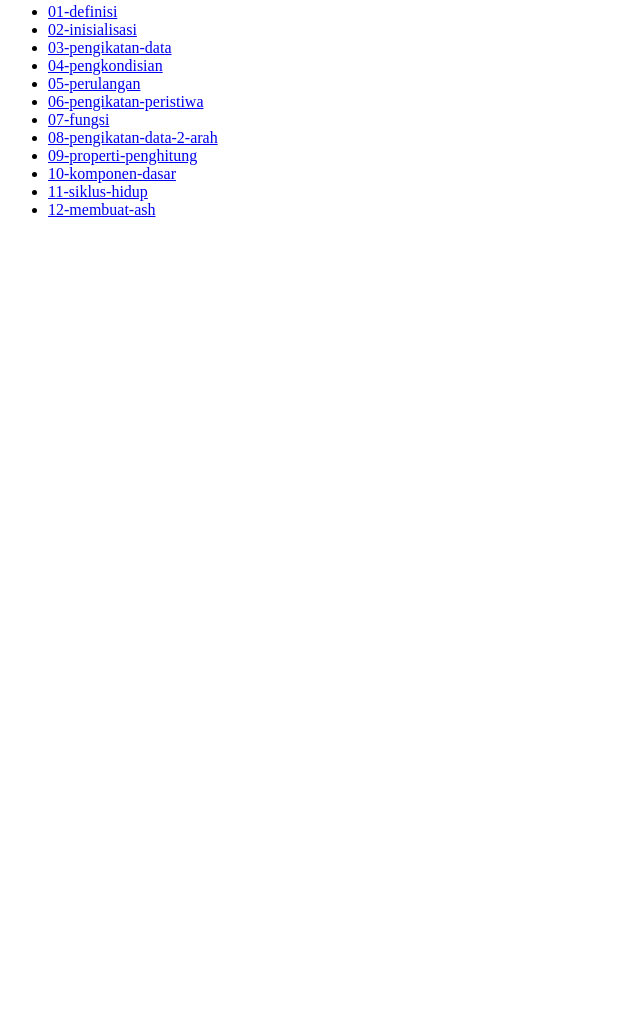
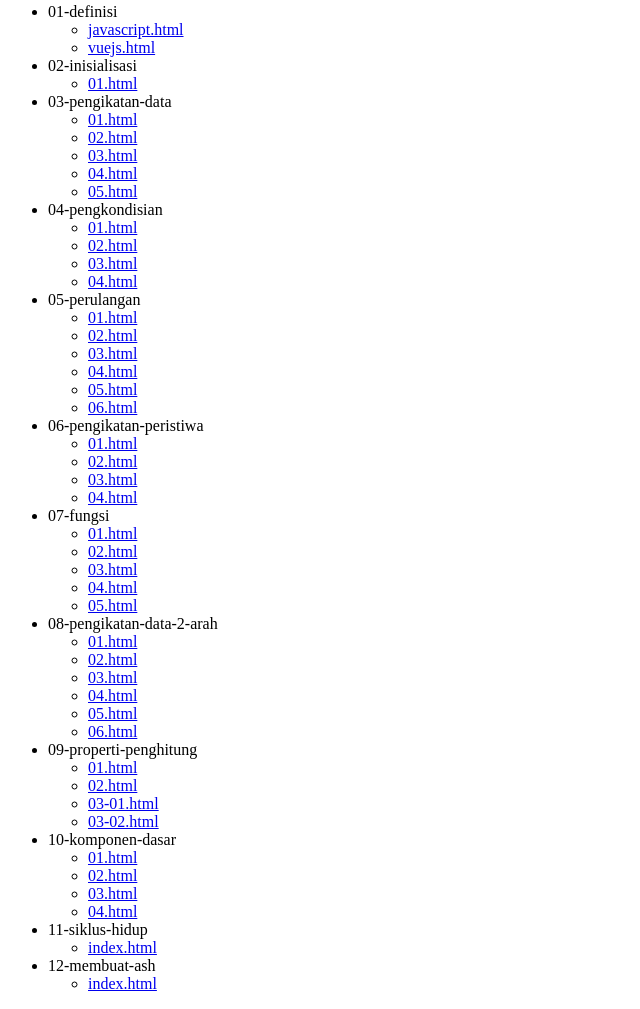
Before and after one commit to jefrydco/vuejs-fundamental, a plain HTML site: page index.html in a window 1280 px wide. Shown: the part 111-1120 px from the top of the page, without its empty margins (0-640 px from the left). Before the commit the page ends 800 px from the top, so only its background shows below. Drawn offline with Linux system fonts and the light colour scheme.

Commit message:
feat: more detail index

```diff
--- a/index.html
+++ b/index.html
@@ -12,18 +12,109 @@
       <h1>Vuejs Fundamental</h1>
       <p>Kode Sumber: <a href="https://github.com/jefrydco/vuejs-fundamental">GitHub</a></p>
       <ul>
-        <li><a href="./01-definisi">01-definisi</a></li>
-        <li><a href="./02-inisialisasi">02-inisialisasi</a></li>
-        <li><a href="./03-pengikatan-data">03-pengikatan-data</a></li>
-        <li><a href="./04-pengkondisian">04-pengkondisian</a></li>
-        <li><a href="./05-perulangan">05-perulangan</a></li>
-        <li><a href="./06-pengikatan-peristiwa">06-pengikatan-peristiwa</a></li>
-        <li><a href="./07-fungsi">07-fungsi</a></li>
-        <li><a href="./08-pengikatan-data-2-arah">08-pengikatan-data-2-arah</a></li>
-        <li><a href="./09-properti-penghitung">09-properti-penghitung</a></li>
-        <li><a href="./10-komponen-dasar">10-komponen-dasar</a></li>
-        <li><a href="./11-siklus-hidup">11-siklus-hidup</a></li>
-        <li><a href="./12-membuat-ash">12-membuat-ash</a></li>
+        <li>
+          01-definisi
+          <ul>
+            <li><a href="./01-definisi/javascript.html">javascript.html</a></li>
+            <li><a href="./01-definisi/vuejs.html">vuejs.html</a></li>
+          </ul>
+        </li>
+        <li>
+          02-inisialisasi
+          <ul>
+            <li><a href="./02-inisialisasi/01.html">01.html</a></li>
+          </ul>
+        </li>
+        <li>
+          03-pengikatan-data
+          <ul>
+            <li><a href="./03-pengikatan-data/01.html">01.html</a></li>
+            <li><a href="./03-pengikatan-data/02.html">02.html</a></li>
+            <li><a href="./03-pengikatan-data/03.html">03.html</a></li>
+            <li><a href="./03-pengikatan-data/04.html">04.html</a></li>
+            <li><a href="./03-pengikatan-data/05.html">05.html</a></li>
+          </ul>
+        </li>
+        <li>
+          04-pengkondisian
+          <ul>
+            <li><a href="./04-pengkondisian/01.html">01.html</a></li>
+            <li><a href="./04-pengkondisian/02.html">02.html</a></li>
+            <li><a href="./04-pengkondisian/03.html">03.html</a></li>
+            <li><a href="./04-pengkondisian/04.html">04.html</a></li>
+          </ul>
+        </li>
+        <li>
+          05-perulangan
+          <ul>
+            <li><a href="./05-perulangan/01.html">01.html</a></li>
+            <li><a href="./05-perulangan/02.html">02.html</a></li>
+            <li><a href="./05-perulangan/03.html">03.html</a></li>
+            <li><a href="./05-perulangan/04.html">04.html</a></li>
+            <li><a href="./05-perulangan/05.html">05.html</a></li>
+            <li><a href="./05-perulangan/06.html">06.html</a></li>
+          </ul>
+        </li>
+        <li>
+          06-pengikatan-peristiwa
+          <ul>
+            <li><a href="./06-pengikatan-peristiwa/01.html">01.html</a></li>
+            <li><a href="./06-pengikatan-peristiwa/02.html">02.html</a></li>
+            <li><a href="./06-pengikatan-peristiwa/03.html">03.html</a></li>
+            <li><a href="./06-pengikatan-peristiwa/04.html">04.html</a></li>
+          </ul>
+        </li>
+        <li>
+          07-fungsi
+          <ul>
+            <li><a href="./07-fungsi/01.html">01.html</a></li>
+            <li><a href="./07-fungsi/02.html">02.html</a></li>
+            <li><a href="./07-fungsi/03.html">03.html</a></li>
+            <li><a href="./07-fungsi/04.html">04.html</a></li>
+            <li><a href="./07-fungsi/05.html">05.html</a></li>
+          </ul>
+        </li>
+        <li>
+          08-pengikatan-data-2-arah
+          <ul>
+            <li><a href="./8-pengikatan-data-2-arah/01.html">01.html</a></li>
+            <li><a href="./8-pengikatan-data-2-arah/02.html">02.html</a></li>
+            <li><a href="./8-pengikatan-data-2-arah/03.html">03.html</a></li>
+            <li><a href="./8-pengikatan-data-2-arah/04.html">04.html</a></li>
+            <li><a href="./8-pengikatan-data-2-arah/05.html">05.html</a></li>
+            <li><a href="./8-pengikatan-data-2-arah/06.html">06.html</a></li>
+          </ul>
+        </li>
+        <li>
+          09-properti-penghitung
+          <ul>
+            <li><a href="./09-properti-penghitung/01.html">01.html</a></li>
+            <li><a href="./09-properti-penghitung/02.html">02.html</a></li>
+            <li><a href="./09-properti-penghitung/03-01.html">03-01.html</a></li>
+            <li><a href="./09-properti-penghitung/03-02.html">03-02.html</a></li>
+          </ul>
+        </li>
+        <li>
+          10-komponen-dasar
+          <ul>
+            <li><a href="./10-komponen-dasar/01.html">01.html</a></li>
+            <li><a href="./10-komponen-dasar/02.html">02.html</a></li>
+            <li><a href="./10-komponen-dasar/03.html">03.html</a></li>
+            <li><a href="./10-komponen-dasar/04.html">04.html</a></li>
+          </ul>
+        </li>
+        <li>
+          11-siklus-hidup
+          <ul>
+            <li><a href="./11-siklus-hidup/index.html">index.html</a></li>
+          </ul>
+        </li>
+        <li>
+          12-membuat-ash
+          <ul>
+            <li><a href="./12-membuat-ash/index.html">index.html</a></li>
+          </ul>
+        </li>
       </ul>
     </div>
   </body>
```
